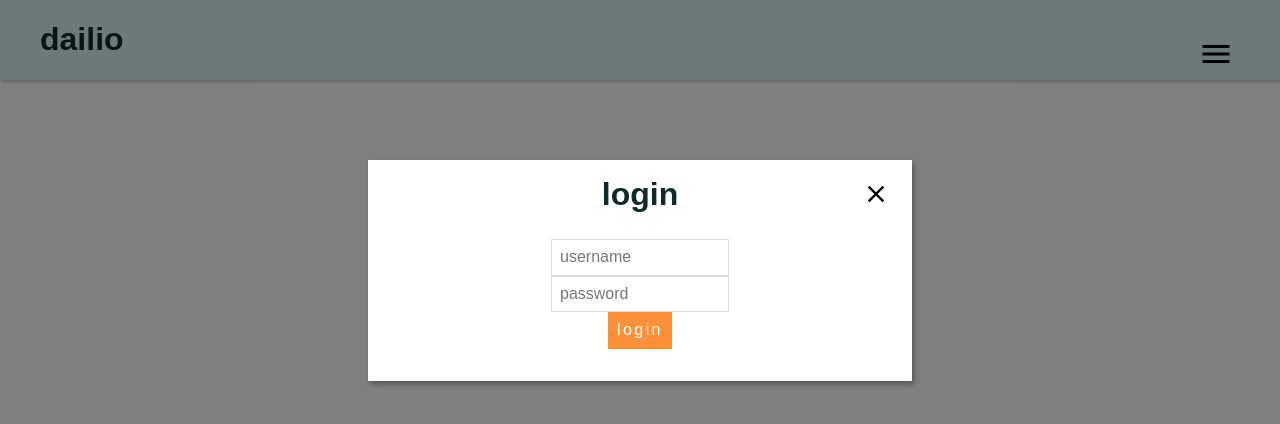
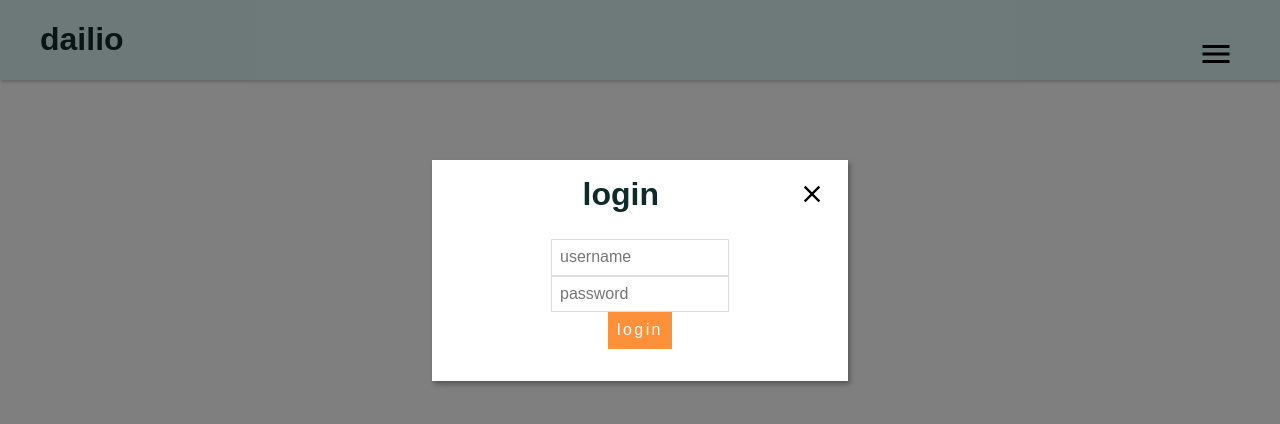
Before and after one commit to rkcf/dailio, a Vue app in the folder frontend/: page / in a window 1280 px wide. Shown: the top 424 px of the page. Built offline with nearby package versions, Linux system fonts and the light colour scheme; the HTML template or start-up script is replaced by a standard one; a web font is replaced by a local one; what vue-resource would draw is missing.

Commit message:
change resize modal continer

```diff
--- a/frontend/src/components/ModalContainer.vue
+++ b/frontend/src/components/ModalContainer.vue
@@ -35,7 +35,7 @@ export default {
 #modal-content {
   position: relative;
   background: #fff;
-  width: 40%;
+  width: 30%;
   padding: 1rem;
   margin: 10rem auto;
   box-shadow: 2px 3px 5px #555;
@@ -51,5 +51,6 @@ export default {
 
 #modal-header h2{
   margin-top: 0;
+  margin-right: 10%;
 }
 </style>
```
